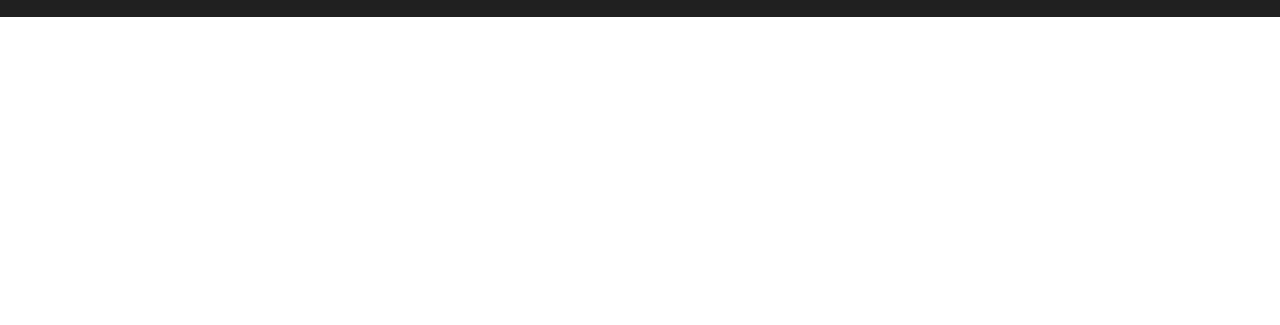
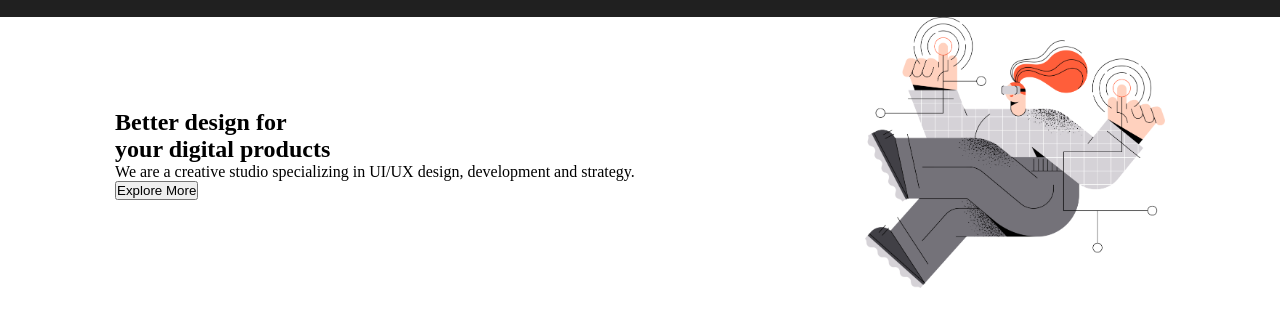
Before and after one commit to Mahmud256/practice-2, a plain HTML site: page index.html in a window 1280 px wide. Shown: the part 51-376 px from the top of the page. Drawn offline with Linux system fonts and the light colour scheme.

Commit message:
thirdd commit

```diff
--- a/index.html
+++ b/index.html
@@ -24,7 +24,22 @@
             </div>
         </nav>
     </header>
-    <main></main>
+
+    <main>
+        <section>
+            <div class="banner-container">
+                <div class="banner-left">
+                   <h1>Better design for<br>your digital products</h1>
+                   <p>We are a creative studio specializing in UI/UX design, development and strategy.</p>
+                   <button>Explore More</button>
+                </div>
+                <div class="banner-right">
+                    <img class="banner-img" src="./images/banner.png" alt="">
+                </div>
+            </div>
+        </section>
+    </main>
+
     <footer></footer>
 
 </body>
--- a/style.css
+++ b/style.css
@@ -30,3 +30,13 @@
 .item:hover{
     color: blue;
 }
+
+.banner-img{
+    width: 300px;
+}
+
+.banner-container{
+    display: flex;
+    align-items: center;
+    justify-content: space-around;
+}
```
